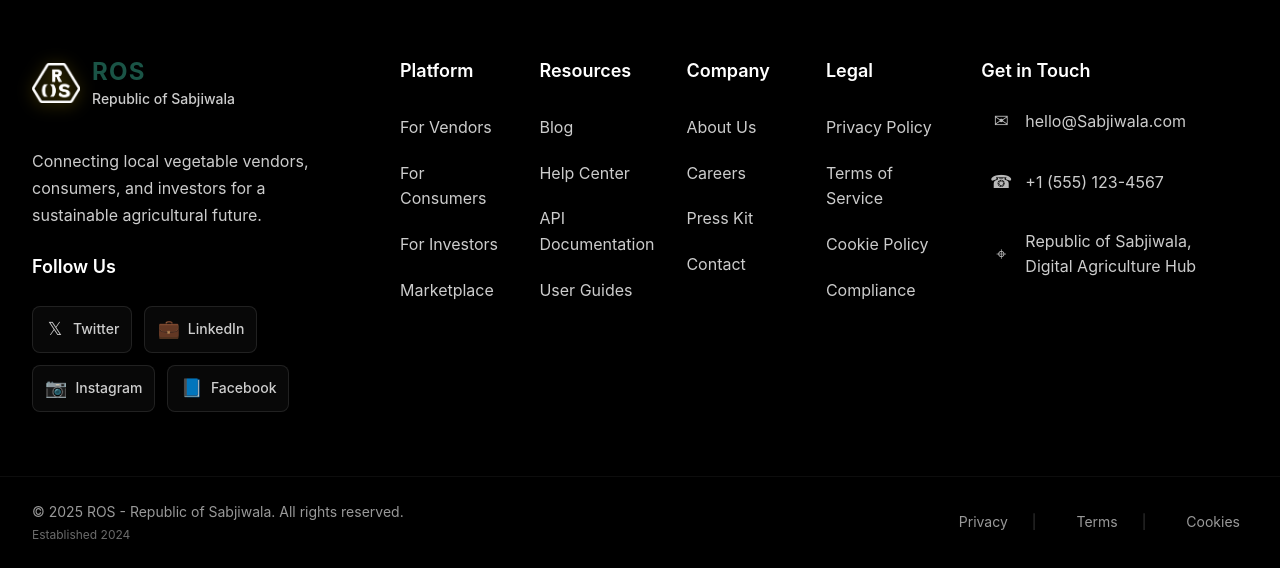
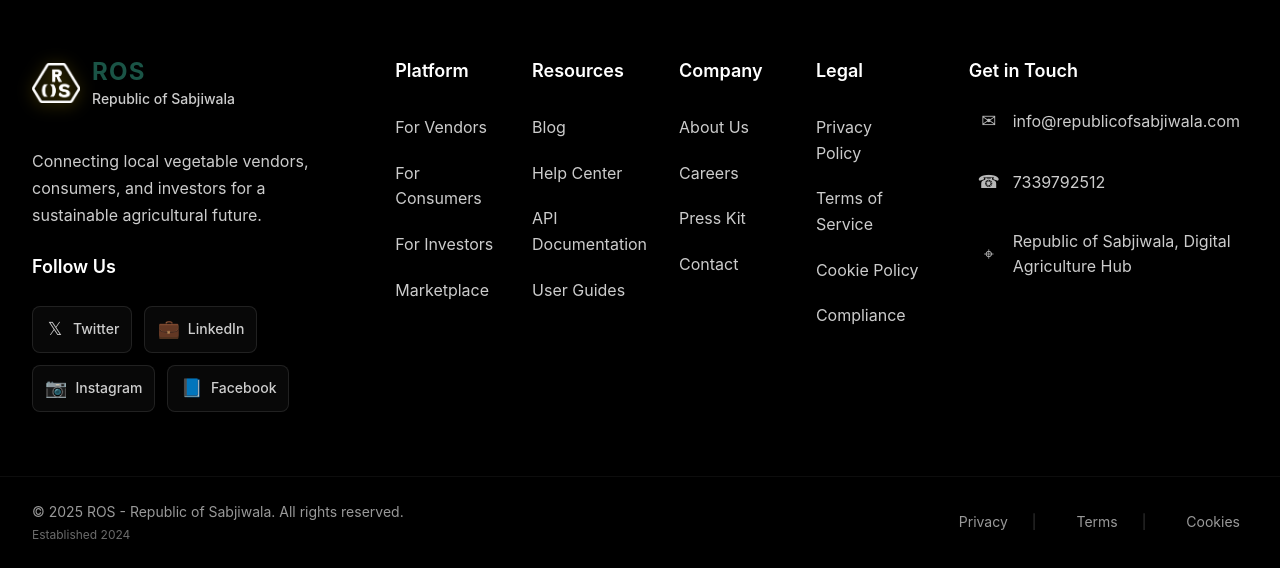
Before and after one commit to nitin272/ROS_INTRODUCTION, a React (Vite) app in the folder Client/: page / in a window 1280 px wide. Shown: the part 8142-8710 px from the top of the page. Built offline with nearby package versions, Linux system fonts and the light colour scheme; a web font is replaced by a local one.

Commit message:
fixed bugs

```diff
--- a/Client/src/components/layout/Footer.tsx
+++ b/Client/src/components/layout/Footer.tsx
@@ -88,8 +88,8 @@ const Footer: React.FC<FooterProps> = ({
 
     // Default contact info
     const defaultContactInfo = {
-        email: 'hello@Sabjiwala.com',
-        phone: '+1 (555) 123-4567',
+        email: 'info@republicofsabjiwala.com',
+        phone: '7339792512',
         address: 'Republic of Sabjiwala, Digital Agriculture Hub'
     };
 
--- a/Client/src/components/layout/Layout.tsx
+++ b/Client/src/components/layout/Layout.tsx
@@ -139,8 +139,8 @@ const Layout: React.FC<LayoutProps> = ({
     ];
 
     const contactInfo: ContactInfo = {
-        email: 'hello@Sabjiwala.com',
-        phone: '+1 (555) 123-4567',
+        email: 'info@republicofsabjiwala.com',
+        phone: '7339792512',
         address: 'Republic of Sabjiwala, Digital Agriculture Hub'
     };
 
```
